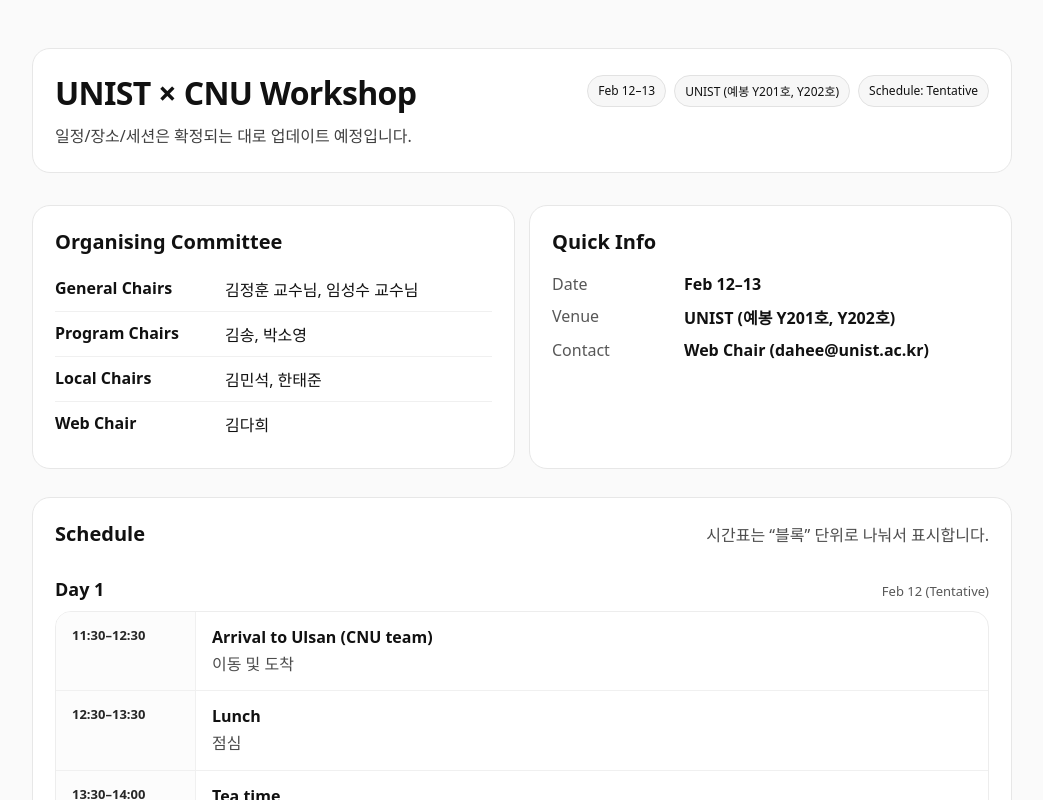
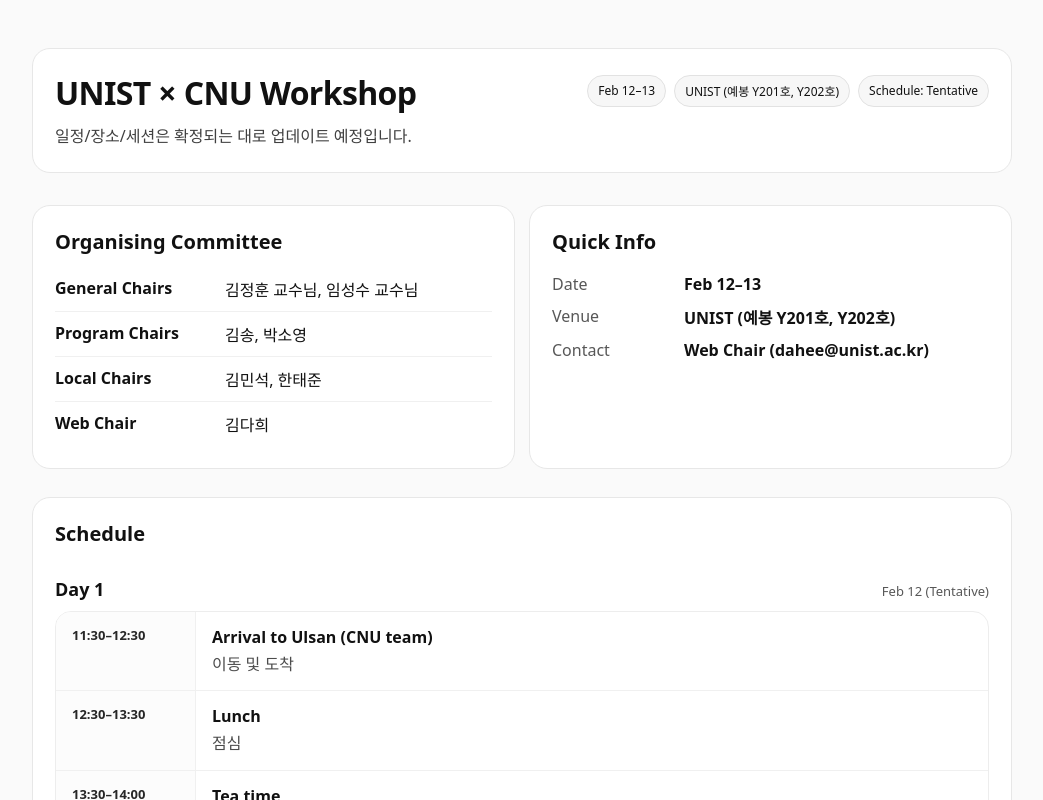
Before and after one commit to unist-cnu/unist-cnu.github.io, a React (Vite) app: page / in a window 1280 px wide. Shown: the top 800 px of the page, without its empty margins (118-1161 px from the left). Built offline with nearby package versions, Linux system fonts and the light colour scheme.

Commit message:
Update workshop schedule

```diff
--- a/src/App.jsx
+++ b/src/App.jsx
@@ -75,7 +75,7 @@
         <section className="card">
           <div className="sectionHead">
             <h2>Schedule</h2>
-            <p className="note">시간표는 “블록” 단위로 나눠서 표시합니다.</p>
+            {/* <p className="note">시간표는 “블록” 단위로 나눠서 표시합니다.</p> */}
           </div>
 
           <div className="day">
```
